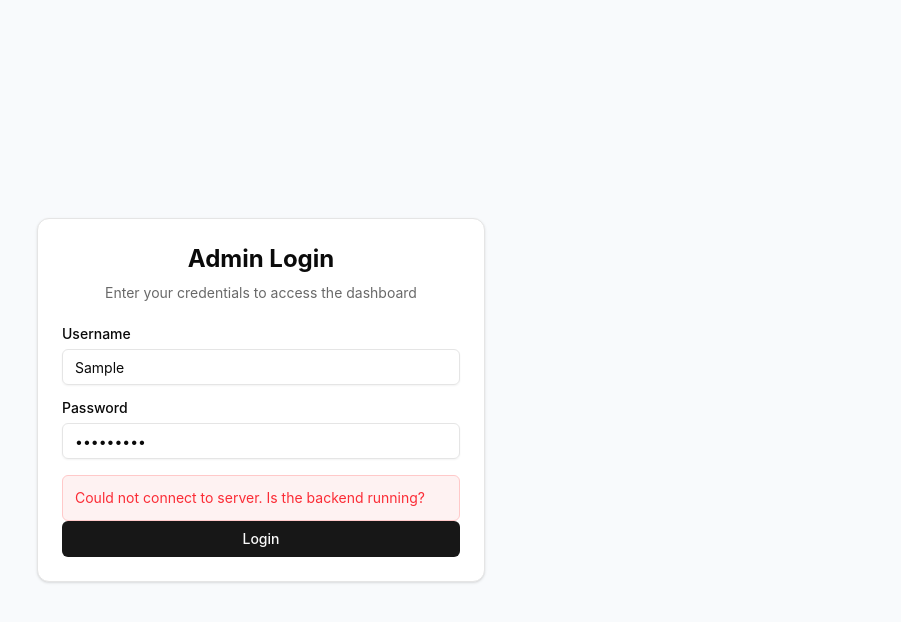
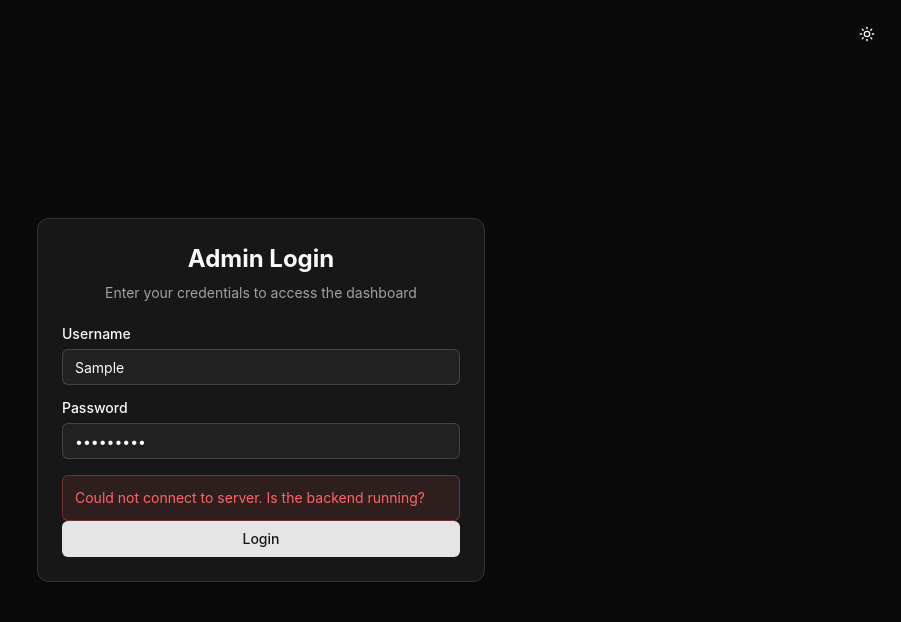
Before and after one commit to Jhonattan-Rapprecht/AI-blog, a React app in the folder frontend/: page /login in a window 1280 px wide. Both pictures are taken after typing "Sample", "Sample123" into the empty fields and a click on the button "Login". Shown: the top 622 px of the page, without its empty margins (379-1280 px from the left). Built offline with nearby package versions, Linux system fonts and the light colour scheme; no server answers; the HTML template or start-up script is replaced by a standard one.

Commit message:
feat: add theme toggle functionality and update styling on LoginPage

```diff
--- a/frontend/src/pages/LoginPage.jsx
+++ b/frontend/src/pages/LoginPage.jsx
@@ -5,6 +5,8 @@ import { Input } from '@/components/ui/input';
 import { Label } from '@/components/ui/label';
 import { Card, CardContent, CardDescription, CardFooter, CardHeader, CardTitle } from '@/components/ui/card';
 import { api } from '@/api/client';
+import { useTheme } from '@/hooks/use-theme';
+import { Moon, Sun } from 'lucide-react';
 
 const LoginPage = () => {
     const [username, setUsername] = useState('');
@@ -12,6 +14,7 @@ const LoginPage = () => {
     const [error, setError] = useState('');
     const [isLoading, setIsLoading] = useState(false);
     const navigate = useNavigate();
+    const { theme, toggle } = useTheme();
 
     const handleLogin = async (e) => {
         e.preventDefault();
@@ -32,7 +35,10 @@ const LoginPage = () => {
     };
 
     return (
-        <div className="min-h-screen flex items-center justify-center bg-slate-50 p-4">
+        <div className="relative min-h-screen flex items-center justify-center bg-background p-4">
+            <Button variant="ghost" size="icon" className="absolute right-4 top-4" onClick={toggle} aria-label="Toggle theme">
+                {theme === 'dark' ? <Sun /> : <Moon />}
+            </Button>
             <Card className="w-full max-w-md">
                 <CardHeader className="text-center">
                     <CardTitle className="text-2xl font-bold">Admin Login</CardTitle>
@@ -63,7 +69,7 @@ const LoginPage = () => {
                             />
                         </div>
                         {error && (
-                            <div className="p-3 text-sm text-red-500 bg-red-50 border border-red-200 rounded-md">
+                            <div className="p-3 text-sm text-destructive bg-destructive/10 border border-destructive/30 rounded-md">
                                 {error}
                             </div>
                         )}
```
Also changed, not shown: 1 other file (tests, documents, lock files or other folders).
